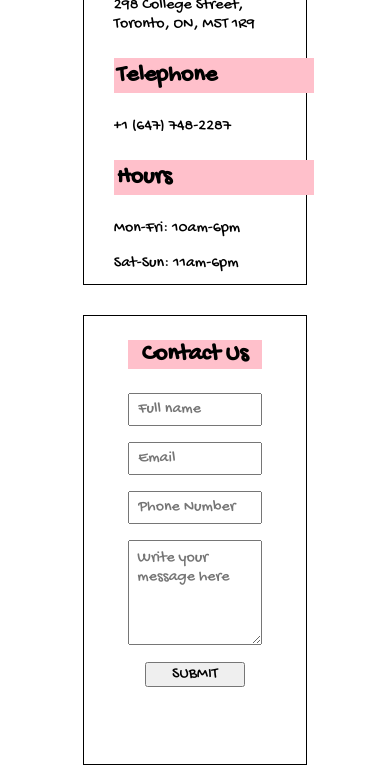
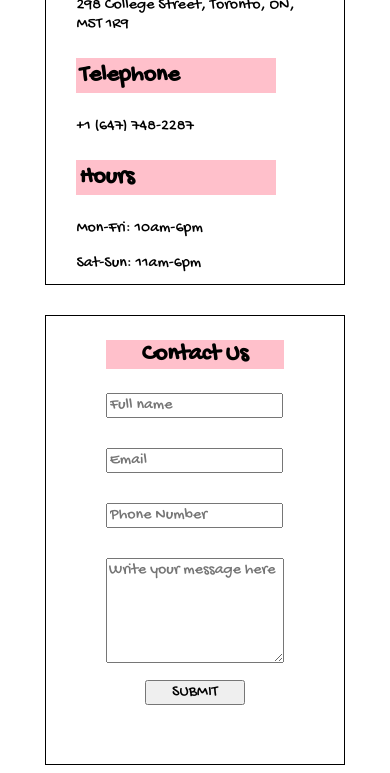
Before and after one commit to elainecookiee/TeamCatRescue, a PHP site: page /contact_page.html in a window 390 px wide. Shown: the part 459-1232 px from the top of the page. Run offline with PHP 8.4, Linux system fonts and the light colour scheme.

Commit message:
replace css

```diff
--- a/stylegao.css
+++ b/stylegao.css
@@ -76,7 +76,7 @@
 	width: 100%;
 }
 input{
-	margin-bottom: 1em;
+	margin-bottom: 30px;
 	font-family: 'Gochi Hand', cursive;
 	font-size: 1em;
 }
@@ -94,23 +94,31 @@ input{
 	width: 100%;
 }
 
-.a{
-	padding-left: 0.5em;
+.field_name{
 	width: 100%;
 	height: 33px;
 
 }
 
+.field_email{
+	width: 100%;
+	height: 33px;
+}
+
+.phone_number{
+	width: 100%;
+	height: 33px;
+}
+
 .field-message{
 	width: 100%;
 	height: 105px;
-	padding: .5em;
 	font-family: 'Gochi Hand', cursive;
 	font-size: 1em;
 }
 
 
-@media screen and (max-width: 800px) {
+@media screen and (max-width: 1000px) {
 	.contact_imfo {
 		display: block;
 		height: 736px;
@@ -123,6 +131,12 @@ input{
 	}
 
 	.information{
-		width: 60%;
+	width: 60%;
 	}
 }
+
+@media screen and (max-width: 560px) {
+	.contact_imfo, .contact_us{
+		width: 80%;
+	}
+}
```
